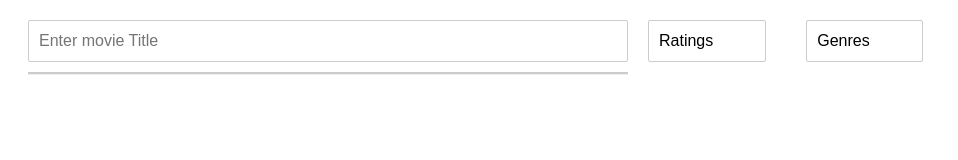
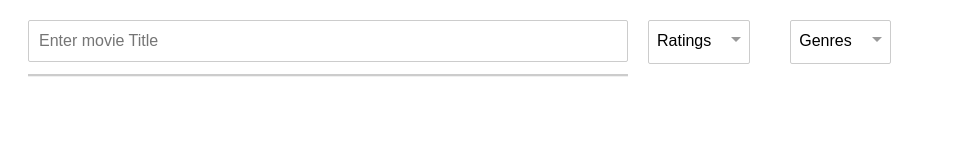
Before and after one commit to Ardad2/movie-search-bar, a React (Create React App) app: page / in a window 1280 px wide. Shown: the top 160 px of the page, without its empty margins (0-958 px from the left). Built offline with nearby package versions, Linux system fonts and the light colour scheme.

Commit message:
Added arrows for the dropdown button + finish off.

```diff
--- a/src/App.js
+++ b/src/App.js
@@ -276,14 +276,16 @@ export default function App() {
           {/* This divsion contains the drop down button and menu for the ratings filter.*/}
 
           <div className="RatingArea">
+            <div>
               <button
                 className="dropDownButton"
                 type="button"
                 id="multiSelectDropdown"
                 onClick={dropDownShow("ratings")}
               >
-              Ratings
+                Ratings <div className={`arrow ${ratingsOpen ? "open" : ""}`} />
               </button>
+            </div>
 
             {/* Whenever the button is clicked, the dropdown menu with options for the ratings will be toggled.*/}
             <div>
@@ -321,7 +323,7 @@ export default function App() {
               id="multiSelectDropdown"
               onClick={dropDownShow("categories")}
             >
-              Genres
+              Genres <div className={`arrow ${categoriesOpen ? "open" : ""}`} />
             </button>
             {categoriesOpen && (
               <div
--- a/src/styles.css
+++ b/src/styles.css
@@ -77,15 +77,34 @@
 .dropDownButton {
   line-height: 1.5;
   font-size: 1rem;
+  display: flex;
+  gap: 20px;
   background-color: #fff;
   border: 1px solid #ccc;
   border-radius: 2px;
   box-sizing: border-box;
   cursor: default;
   outline: none;
-  padding: 8px 52px 8px 10px;
+  padding: 8px 8px 10px;
   transition: all 200ms ease;
   width: 100%;
+}
+
+.dropDownButton .arrow {
+  border-color: #999 transparent transparent;
+  border-style: solid;
+  border-width: 5px 5px 0;
+  margin-top: 7.5px;
+  height: 0px;
+  left: 10px;
+  right: 12px;
+  top: 14px;
+  width: 0;
+}
+
+.dropDownButton .arrow.open {
+  border-color: transparent transparent #999;
+  border-width: 0 5px 5px;
 }
 
 .filterDropDown {
```
Lines whose indentation alone changed are shown as unchanged.
